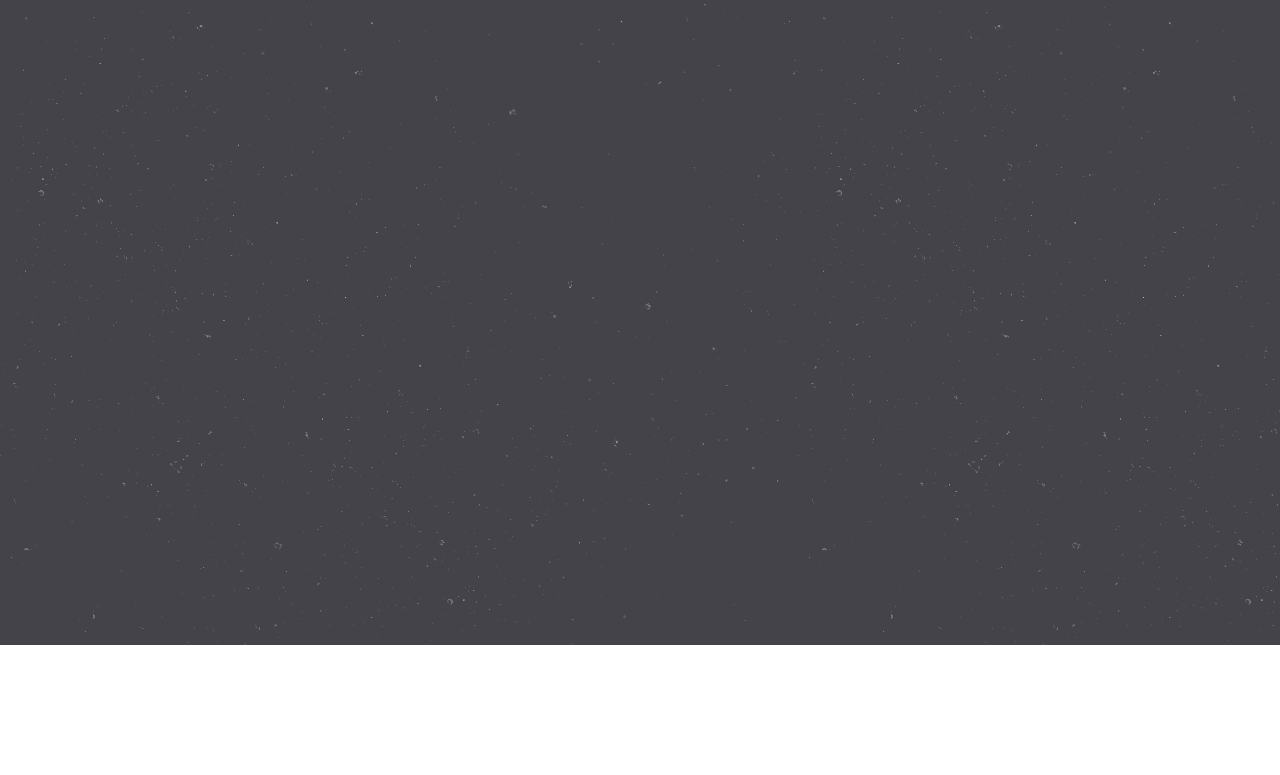
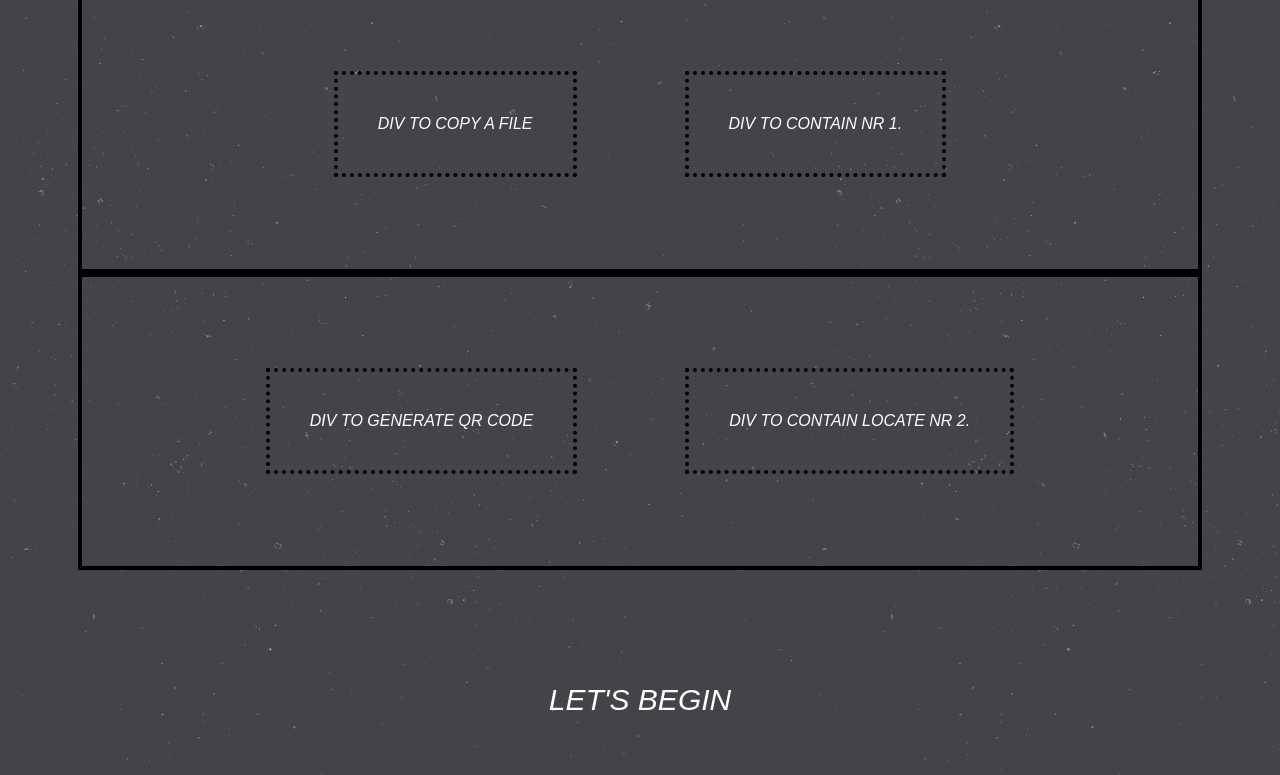
Before and after one commit to Jacykow/photoshower, a plain HTML site: page host.html in a window 1280 px wide. Shown: the part 155-930 px from the top of the page. Before the commit the page ends 800 px from the top, so only its background shows below. Drawn offline with Linux system fonts and the light colour scheme.

Commit message:
SZKIELET looking a bit (HOST)

```diff
--- a/host.html
+++ b/host.html
@@ -3,7 +3,8 @@
 <head>
 	<meta charset="utf-8" />
 	<meta http-equiv="X-UA-Compatible" content="IE=edge,chrome=1" />
-	<link rel="stylesheet" href=style.css>
+	<link rel="stylesheet" href=styleH.css>
+	<link href="https://fonts.googleapis.com/css?family=Dosis:400,700" rel="stylesheet">
 	<title>Host page</title>
 
 	<meta name="description" content="Opis w Google" />
@@ -12,7 +13,7 @@
 </head>
 
 <body>
-	<div id="container">
+	<div  id="container">
 		<div id="upper_bar">
 			<div id="logo">
 				SHOWER LOGO
@@ -21,17 +22,22 @@
 				You picked host!
 			</div>
 		</div>
+		<div  class="bordering" id="step_one">
 			<div id="copy_file">
 				DIV TO COPY A FILE
 			</div>
-		<div id="step_one">
+			<div id="num_one">
 				DIV TO CONTAIN NR 1.
 			</div>
+		</div>
+		<div class="bordering" id="step_two">
 			<div id="qr_generator">
 				DIV TO GENERATE QR CODE
 			</div>
-		<div id="step two">
+			<div id="num_two">
 				DIV TO CONTAIN LOCATE NR 2.
+			</div>
+		</div>
 		<div id="begin_button">
 			LET'S BEGIN
 		</div>
--- a/styleH.css
+++ b/styleH.css
@@ -0,0 +1,57 @@
+body{
+	background-image: url("img/stardust.png")
+	}
+.bordering{
+	border: 4px solid black;
+}
+#container{
+	text-align:center;
+	color:#FFFFFF;
+	font-family: sans-serif;
+	font-style: oblique;
+	margin: 70px;
+	border:
+	}
+#upper_bar{
+	padding: 4px;
+	margin-top: 20px;
+	}
+#title_text{
+	font-size:30px;
+}
+#step_one{
+	padding:40px;
+	}
+#step_two{
+	padding:40px;
+}
+#copy_file{
+	border: 4px dotted black;
+	padding:40px;
+	margin:5%;
+	display: inline-block;
+	}
+#num_one{
+	display: inline-block;
+	padding:40px;
+	margin:5%;
+	border: 4px dotted black;
+}
+#qr_generator{
+	border: 4px dotted black;
+	padding:40px;
+	margin:5%;
+	display: inline-block;
+	}
+#num_two{
+	border: 4px dotted black;
+	padding:40px;
+	margin:5%;
+	display: inline-block;
+}
+#begin_button{
+	margin-top:10%;
+	margin-bottom:10%;
+	text-align: center;
+	font-size: 30px;
+}
```
Lines whose indentation alone changed are shown as unchanged.
